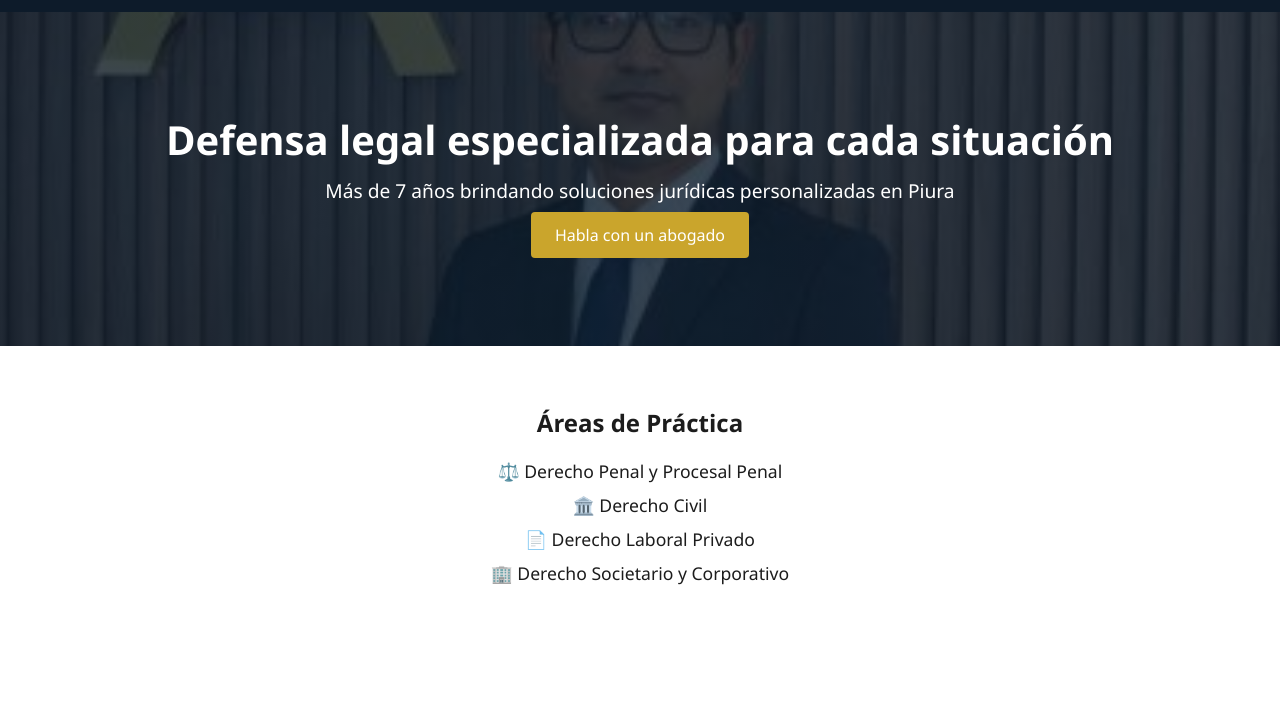
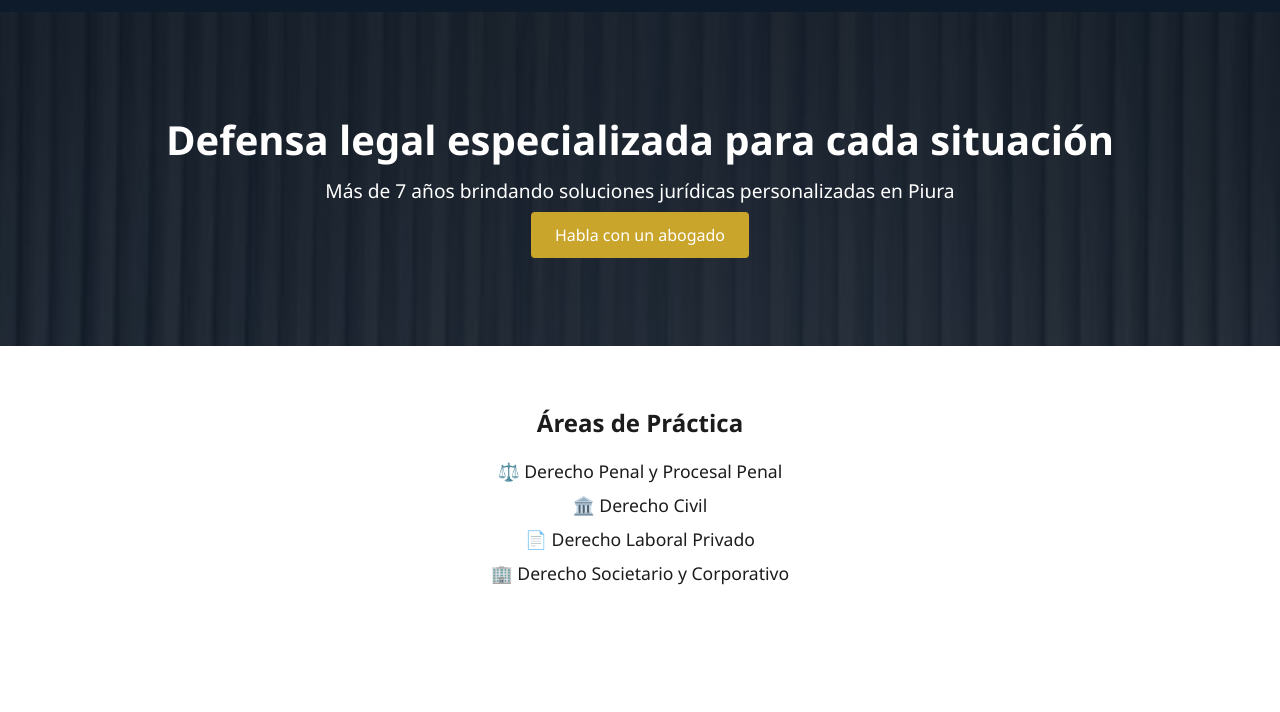
Before and after one commit to RONALDHID/armestar-web, a plain HTML site: page index.html in a window 1280 px wide. Shown: the part 68-780 px from the top of the page. Drawn offline with Linux system fonts and the light colour scheme.

Commit message:
Update style.css

```diff
--- a/style.css
+++ b/style.css
@@ -25,7 +25,9 @@ body {
   font-weight: 500;
 }
 .hero {
-  background: linear-gradient(rgba(13,27,42,0.8), rgba(13,27,42,0.8)), url('assets/abogado_1.jpg') center/cover no-repeat;
+  background: linear-gradient(rgba(13,27,42,0.8), rgba(13,27,42,0.8)), url('assets/abogado_1.jpg') center/contain no-repeat;
+  background-size: cover; /* puedes probar también: contain o 100% auto */
+  background-position: top center; /* o center center */
   color: white;
   padding: 100px 20px;
   text-align: center;
```
